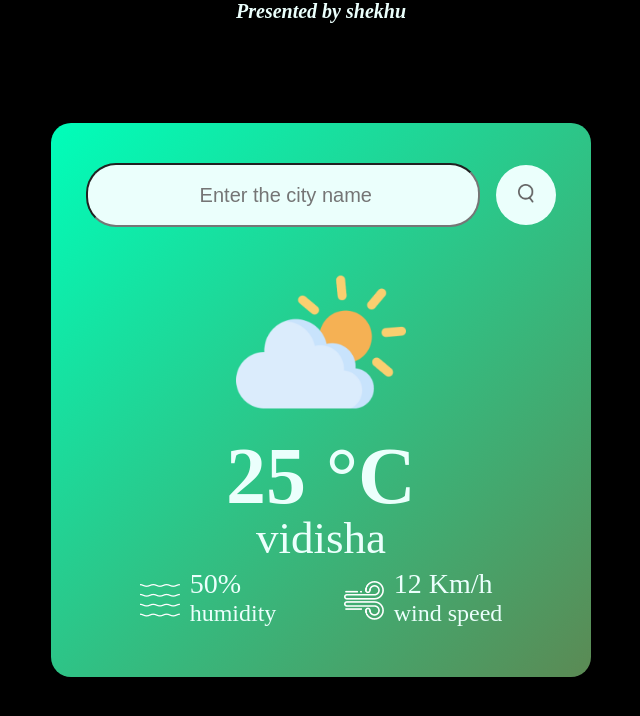
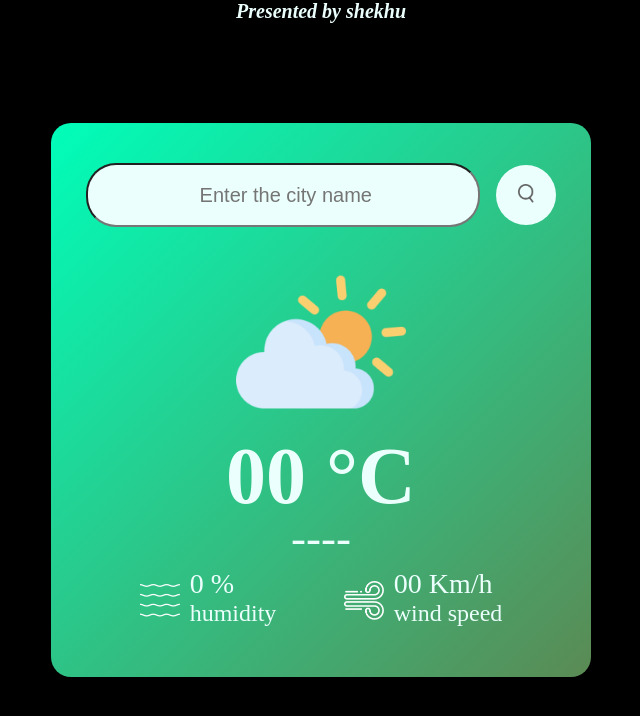
Before and after one commit to Shekhu2601/weather, a plain HTML site: page index.html in a window 1280 px wide. Shown: the whole page, without its empty margins (319-959 px from the left). Drawn offline with Linux system fonts and the light colour scheme; a web font is replaced by a local one.

Commit message:
new somthing

```diff
--- a/index.html
+++ b/index.html
@@ -24,19 +24,19 @@
             <div class="weather">
                 <img src="mist.png"  class="weather-icon">
 
-                <h1 class="temp">25 °C</h1>
-                <h2 class="city">vidisha</h2>
+                <h1 class="temp">00 °C</h1>
+                <h2 class="city">----</h2>
 
             </div>
             <div class="detail">
                 <div class="col">
                     <img src="humidity.png" alt="">
-                   <div> <p class="humidity">50%</p>
+                   <div> <p class="humidity">0 %</p>
                  <center>   <p class="wh">humidity</p></div></center>
                 </div>
                 <div class="col">
                     <img src="wind.png" alt="">
-                   <div> <p class="wind-speed">12 Km/h</p>
+                   <div> <p class="wind-speed">00 Km/h</p>
                     <center><p class="wh">wind speed</p></div></center>
                 </div>
             </div>
```
